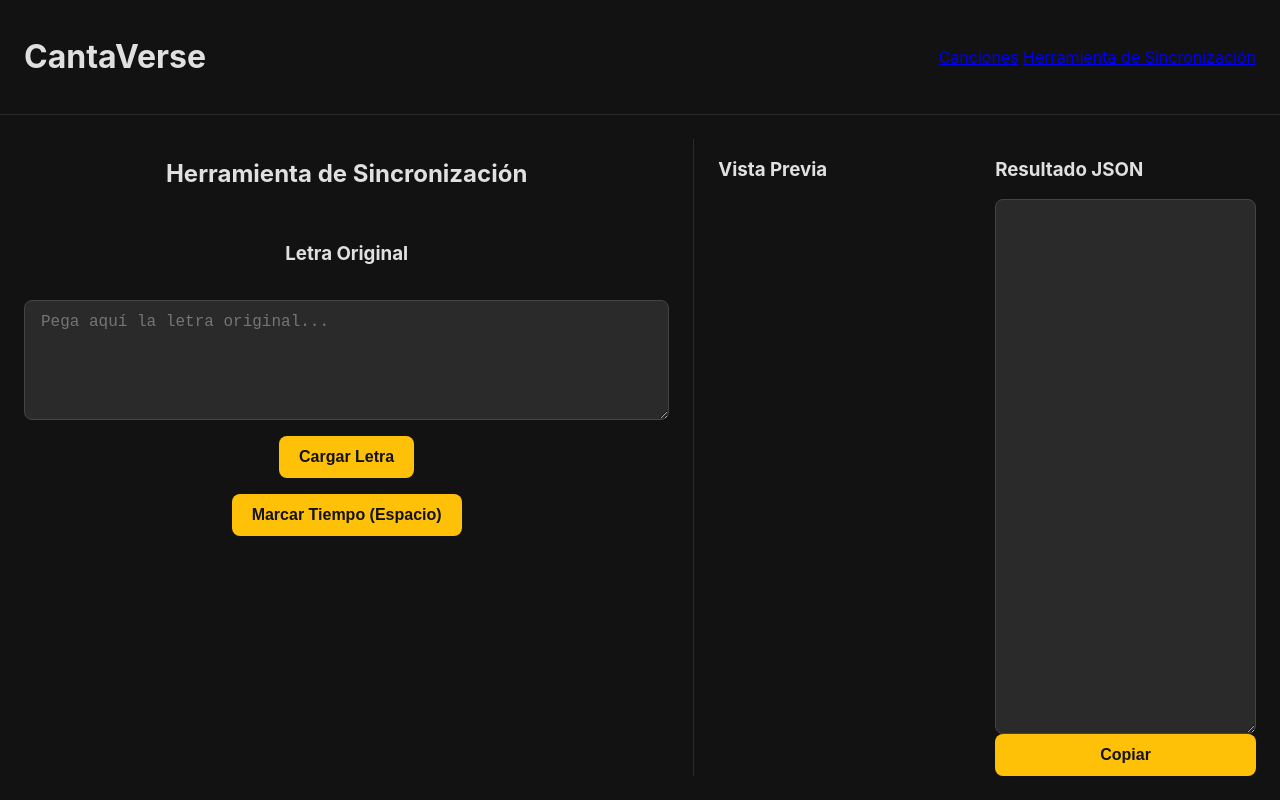
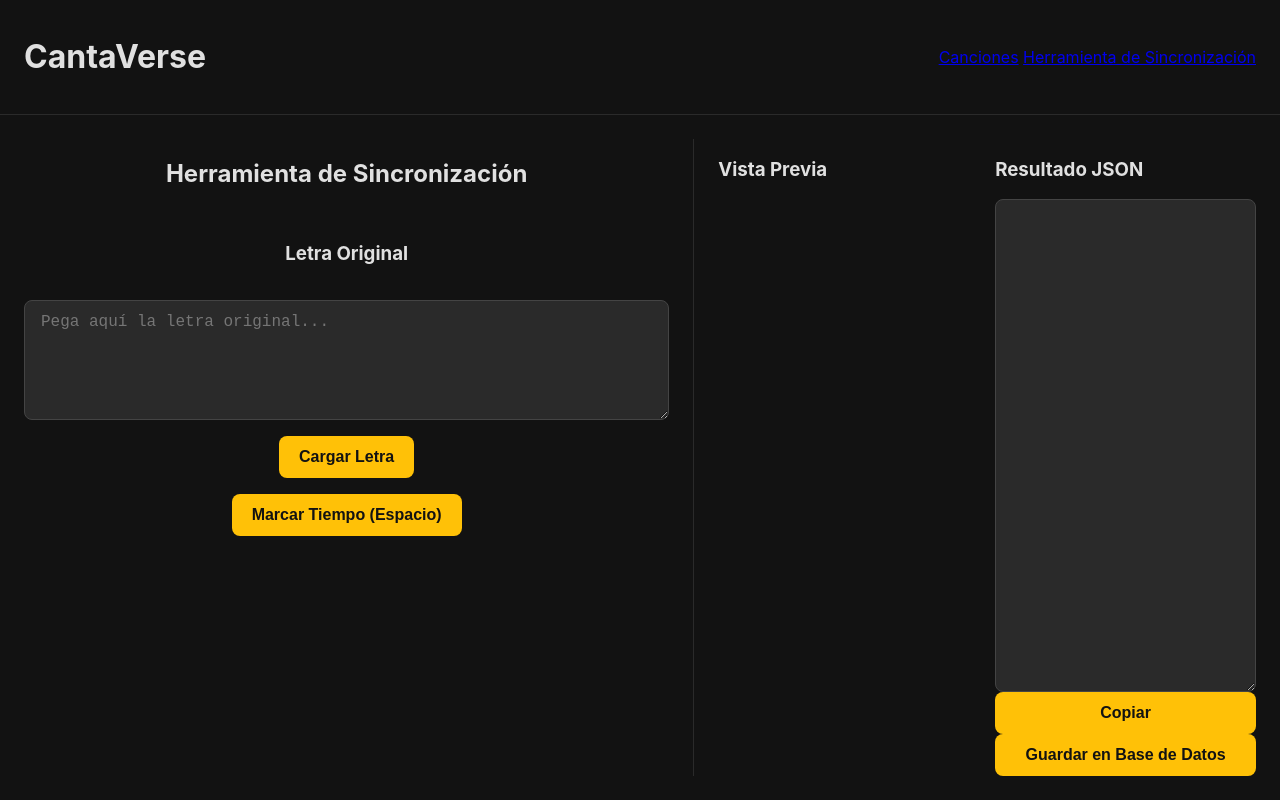
Before and after one commit to Petazin/CantaVerse, a React (Vite) app: page /sync-tool in a window 1280 px wide. Built offline with nearby package versions, Linux system fonts and the light colour scheme.

Commit message:
feat: Implementa y depura el guardado de canciones en BD

```diff
--- a/api/songs/[youtubeId].ts
+++ b/api/songs/[youtubeId].ts
@@ -1,5 +1,5 @@
 import type { VercelRequest, VercelResponse } from '@vercel/node';
-import { prisma } from '@/lib/prisma';
+import { prisma } from '../../src/lib/prisma.ts';
 
 export default async function handler(
   request: VercelRequest,
--- a/api/songs/index.ts
+++ b/api/songs/index.ts
@@ -1,5 +1,5 @@
 import type { VercelRequest, VercelResponse } from '@vercel/node';
-import { prisma } from '@/lib/prisma';
+import { prisma } from '../../src/lib/prisma.ts';
 
 export default async function handler(
   request: VercelRequest,
--- a/package.json
+++ b/package.json
@@ -11,6 +11,7 @@
     "dev:api": "ts-node _server/api-runner.ts"
   },
   "dependencies": {
+    "@prisma/client": "^6.17.1",
     "deepl-node": "^1.19.1",
     "react": "^19.1.1",
     "react-dom": "^19.1.1",
@@ -30,6 +31,7 @@
     "eslint-plugin-react-refresh": "^0.4.20",
     "express": "^5.1.0",
     "globals": "^16.4.0",
+    "prisma": "^6.17.1",
     "ts-node": "^10.9.2",
     "typescript": "~5.8.3",
     "typescript-eslint": "^8.44.0",
--- a/src/pages/SyncToolPage.tsx
+++ b/src/pages/SyncToolPage.tsx
@@ -17,6 +17,11 @@ export default function SyncToolPage() {
   const [lines, setLines] = useState<string[]>([]);
   const [syncedLyrics, setSyncedLyrics] = useState<FinalLyricLine[]>([]);
   const [currentIndex, setCurrentIndex] = useState(0);
+
+  // Estados para el proceso de guardado
+  const [isSaving, setIsSaving] = useState(false);
+  const [saveSuccess, setSaveSuccess] = useState<string | null>(null);
+  const [saveError, setSaveError] = useState<string | null>(null);
 
   const playerRef = useRef<YouTubePlayer | null>(null);
   const previewLineRefs = useRef<(HTMLParagraphElement | null)[]>([]);
@@ -39,7 +44,6 @@ export default function SyncToolPage() {
     setCurrentIndex(prev => prev + 1);
   };
 
-  // ... (Efectos de teclado y scroll sin cambios) ...
   useEffect(() => {
     if (currentIndex >= 0 && previewLineRefs.current[currentIndex]) {
       previewLineRefs.current[currentIndex]?.scrollIntoView({ behavior: 'smooth', block: 'center' });
@@ -52,8 +56,6 @@ export default function SyncToolPage() {
     return () => window.removeEventListener('keydown', handleKeyPress);
   }, [handleMarkTime]);
 
-  const playerOptions = { height: '390', width: '640' };
-
   const getFinalJson = () => {
     if (!videoId || syncedLyrics.length !== lines.length || lines.length === 0) return null;
     const videoData = playerRef.current?.getVideoData();
@@ -61,10 +63,45 @@ export default function SyncToolPage() {
     const parts = fullTitle.replace(/\s*\(.*?\)|\s*\[.*?\]/g, '').trim().split(/\s*[-–—]\s*/);
     const artist = parts.length >= 2 ? parts[0].trim() : 'Artista Desconocido';
     const title = parts.length >= 2 ? parts[1].trim() : fullTitle;
-    return { videoId, title, artist, lyrics: syncedLyrics };
+    // Por ahora, no tenemos la letra traducida en esta herramienta.
+    return { youtubeId: videoId, title, artist, lyrics: syncedLyrics, translatedLyrics: null };
   };
 
   const finalJson = getFinalJson();
+
+  const handleSave = async () => {
+    if (!finalJson) return;
+
+    setIsSaving(true);
+    setSaveSuccess(null);
+    setSaveError(null);
+
+    console.log('Enviando al servidor:', finalJson);
+    try {
+      const response = await fetch('/api/songs', {
+        method: 'POST',
+        headers: { 'Content-Type': 'application/json' },
+        body: JSON.stringify(finalJson),
+      });
+
+      if (!response.ok) {
+        const errorData = await response.json();
+        throw new Error(errorData.error || 'Falló la petición de guardado');
+      }
+
+      const result = await response.json();
+      console.log('Guardado con éxito:', result);
+      setSaveSuccess(`¡Canción "${finalJson.title}" guardada con éxito!`);
+
+    } catch (error) {
+      console.error('Error al guardar:', error);
+      setSaveError((error as Error).message);
+    } finally {
+      setIsSaving(false);
+    }
+  };
+
+  const playerOptions = { height: '390', width: '640' };
 
   return (
     <div className="page-container">
@@ -87,6 +124,11 @@ export default function SyncToolPage() {
           <h3>Resultado JSON</h3>
           <textarea readOnly value={finalJson ? JSON.stringify(finalJson, null, 2) : ''} style={{height: '100%'}}/>
           <button onClick={() => finalJson && navigator.clipboard.writeText(JSON.stringify(finalJson, null, 2))} disabled={!finalJson}>Copiar</button>
+          <button onClick={handleSave} disabled={!finalJson || isSaving}>
+            {isSaving ? 'Guardando...' : 'Guardar en Base de Datos'}
+          </button>
+          {saveSuccess && <p style={{ color: 'green' }}>{saveSuccess}</p>}
+          {saveError && <p style={{ color: 'red' }}>Error: {saveError}</p>}
         </div>
       </div>
     </div>
```
Also changed, not shown: _server/api-runner.ts (+15 -5 lines), 2 other files (tests, documents, lock files or other folders).
